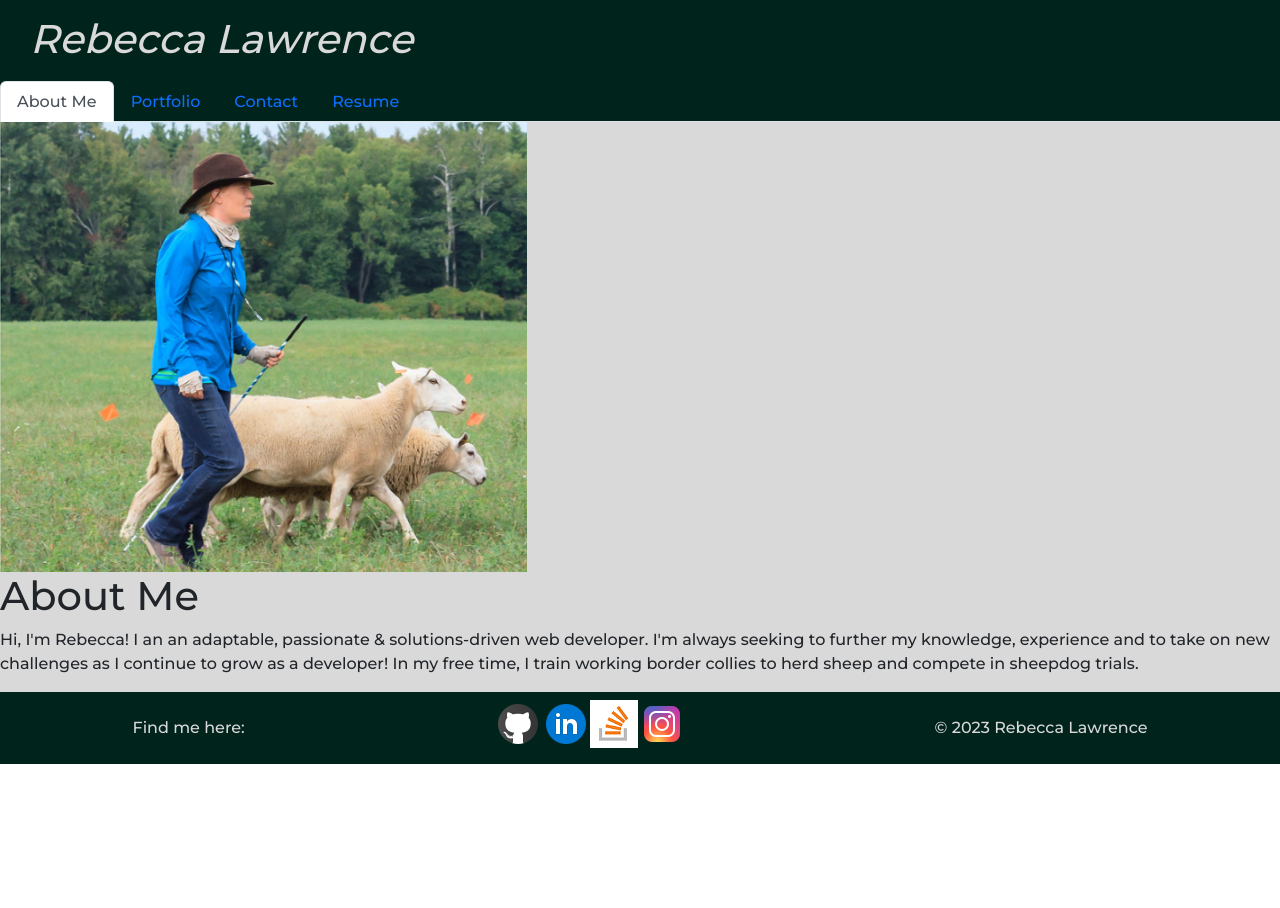
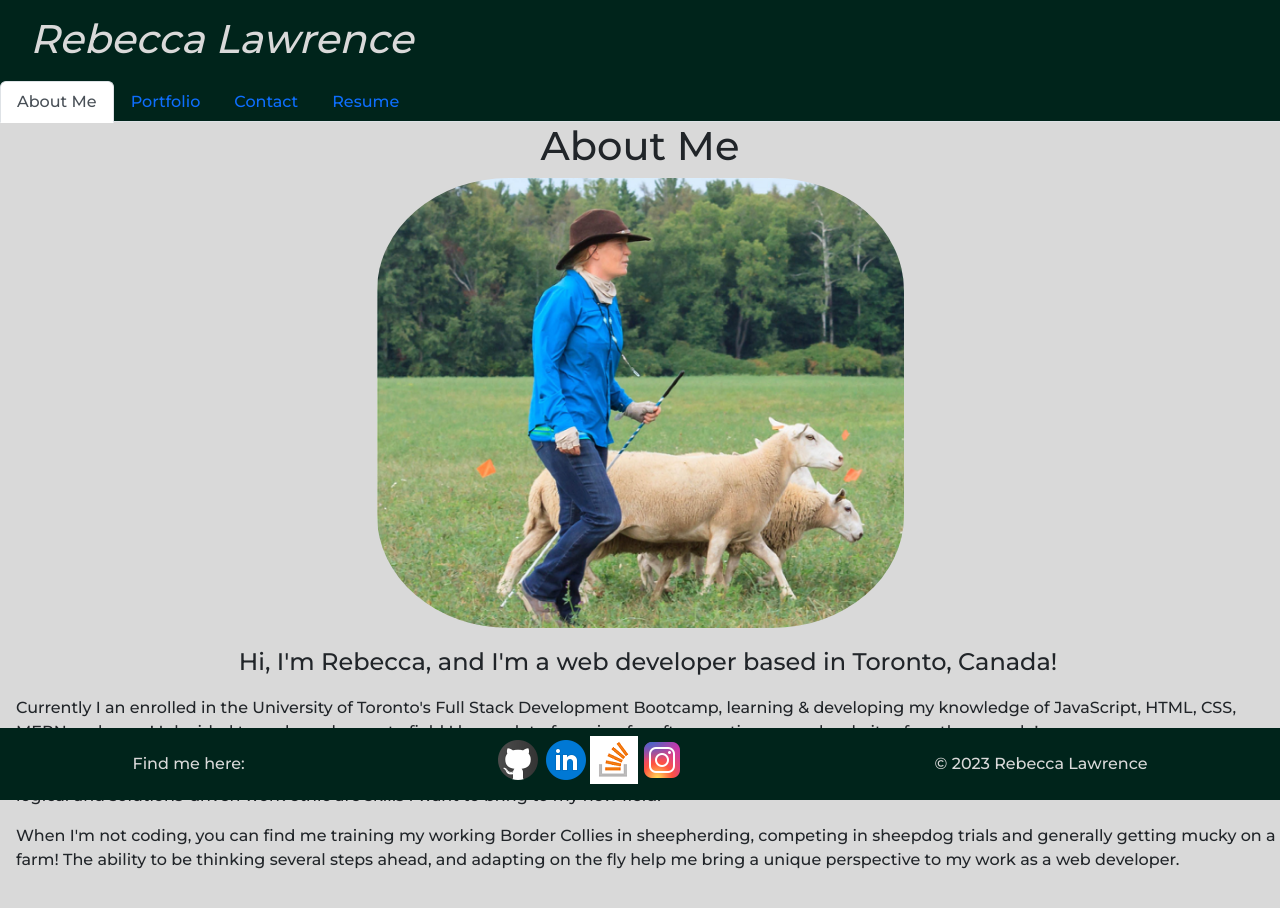
Before and after one commit to rkml14/rkml-portfolio, a React (Create React App) app: page / in a window 1280 px wide. Shown: the top 908 px of the page. Before the commit the page ends 800 px from the top, so only its background shows below. Built offline with nearby package versions, Linux system fonts and the light colour scheme.

Commit message:
fixed About me & portfolio cards

```diff
--- a/src/App.css
+++ b/src/App.css
@@ -43,6 +43,27 @@ background-color: #3C6E71;
 
 /* About Me Styling*/
 
+.my-name {
+  text-align: center;
+}
+
+.headshot {
+  display: block;
+  margin-left: auto;
+  margin-right: auto;
+  border-radius: 25%;
+}
+
+.bio-line {
+  font-size: 1.5rem;
+  margin-top: 1rem;
+  margin-left: 1rem;
+  text-align: center;
+}
+.about-text {
+  margin-top: 1rem;
+  margin-left: 1rem;
+}
 /* Contact Me Styling*/
 
 /* Resume Styling*/
@@ -61,9 +82,13 @@ background-color: #3C6E71;
 
 .project-cards{
   margin: 15px 0px;
-    /* height: 300px; */
+  display: flex;
 }
 
+.portfolio-info{
+  text-align: center;
+  margin-top: 15px;
+}
 
 /* Footer styling */
 
--- a/src/components/pages/AboutMe.js
+++ b/src/components/pages/AboutMe.js
@@ -4,17 +4,25 @@ import React from 'react';
 export default function AboutMe() {
   return (
     <div className="about-me">
-    <div>
-    <img src={require('../../images/headshot/rkml.png')} alt="Rebecca-with-sheep" />
+      <div className='my-name'>
+        <h1>About Me</h1>
+      </div>
+      <div className="image">
+        <img className="headshot" src={require('../../images/headshot/rkml.png')} alt="Rebecca-with-sheep" />
+      </div>
 
+      <p className="bio-line">Hi, I'm Rebecca, and I'm a web developer based in Toronto, Canada!
+      </p>
 
+      <p className="about-text">Currently I an enrolled in the University of Toronto's Full Stack Development Bootcamp, learning & developing my knowledge of JavaScript, HTML, CSS, MERN and more!  I decided to make a change to field I have a lot of passion for after creating several websites for other people!
+      </p>
+
+      <p className="about-text">I'm always seeking to further my knowledge, experience and to take on new challenges as I continue to grow as a developer!  As a former Credit Analyst, my logical and solutions-driven work ethic are skills I want to bring to my new field.
+      </p>
+
+      <p className="about-text">When I'm not coding, you can find me training my working Border Collies in sheepherding, competing in sheepdog trials and generally getting mucky on a farm! The ability to be thinking several steps ahead, and adapting on the fly help me bring a unique perspective to my work as a web developer.
+      </p>
 
     </div>
-    <div className="aboutme">
-      <h1>About Me</h1>
-      <p>Hi, I'm Rebecca!  I an an adaptable, passionate & solutions-driven web developer.   I'm always seeking to further my knowledge, experience and to take on new challenges as I continue to grow as a developer!  In my free time, I train working border collies to herd sheep and compete in sheepdog trials.   </p>
-    </div>
-</div>
-  )
-
+    )
 }
```
